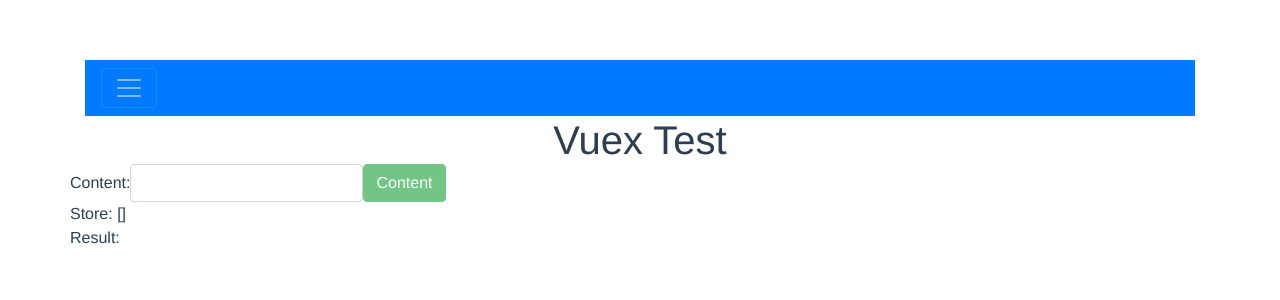
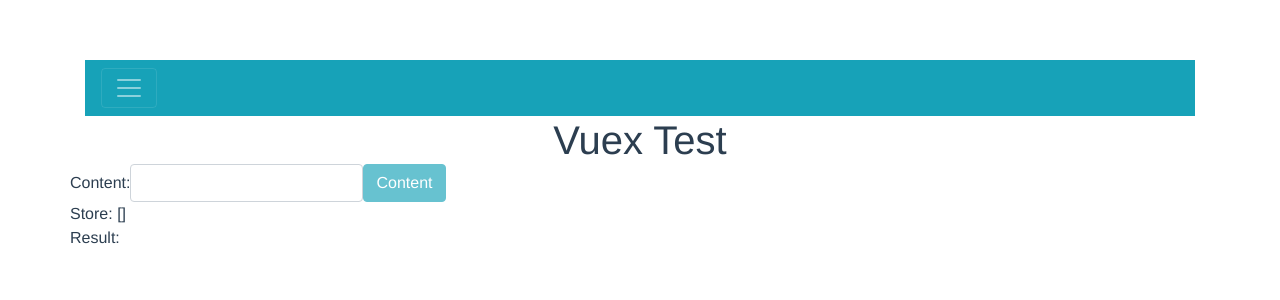
Before and after one commit to nguyentoanit/vuejs-practices, a Vue app: page /#/word in a window 1280 px wide. Shown: the top 300 px of the page. Built offline with nearby package versions, Linux system fonts and the light colour scheme.

Commit message:
Change variant

```diff
--- a/src/components/Navigation.vue
+++ b/src/components/Navigation.vue
@@ -1,5 +1,5 @@
 <template>
-  <b-navbar type="dark" variant="primary" toggleable>
+  <b-navbar type="dark" variant="info" toggleable>
     <b-navbar-toggle target="nav_dropdown_collapse"></b-navbar-toggle>
     <b-collapse is-nav id="nav_dropdown_collapse">
       <b-navbar-nav>
--- a/src/components/word/Word.vue
+++ b/src/components/word/Word.vue
@@ -11,7 +11,7 @@
         <b-button
           :disabled="word == ''"
           @click="addWord(word); word=''"
-          variant="success"
+          variant="info"
         >{{$t('message.content')}}</b-button>
       </b-form>
     </b-row>
```
